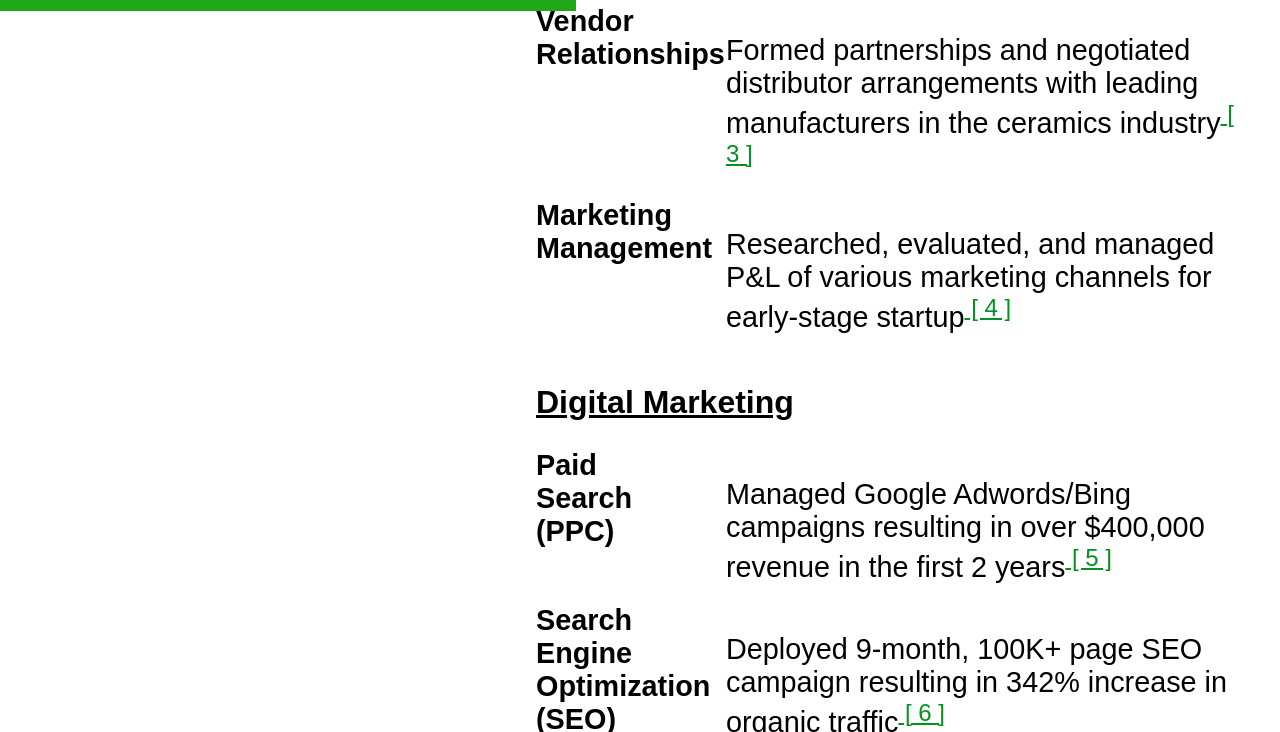
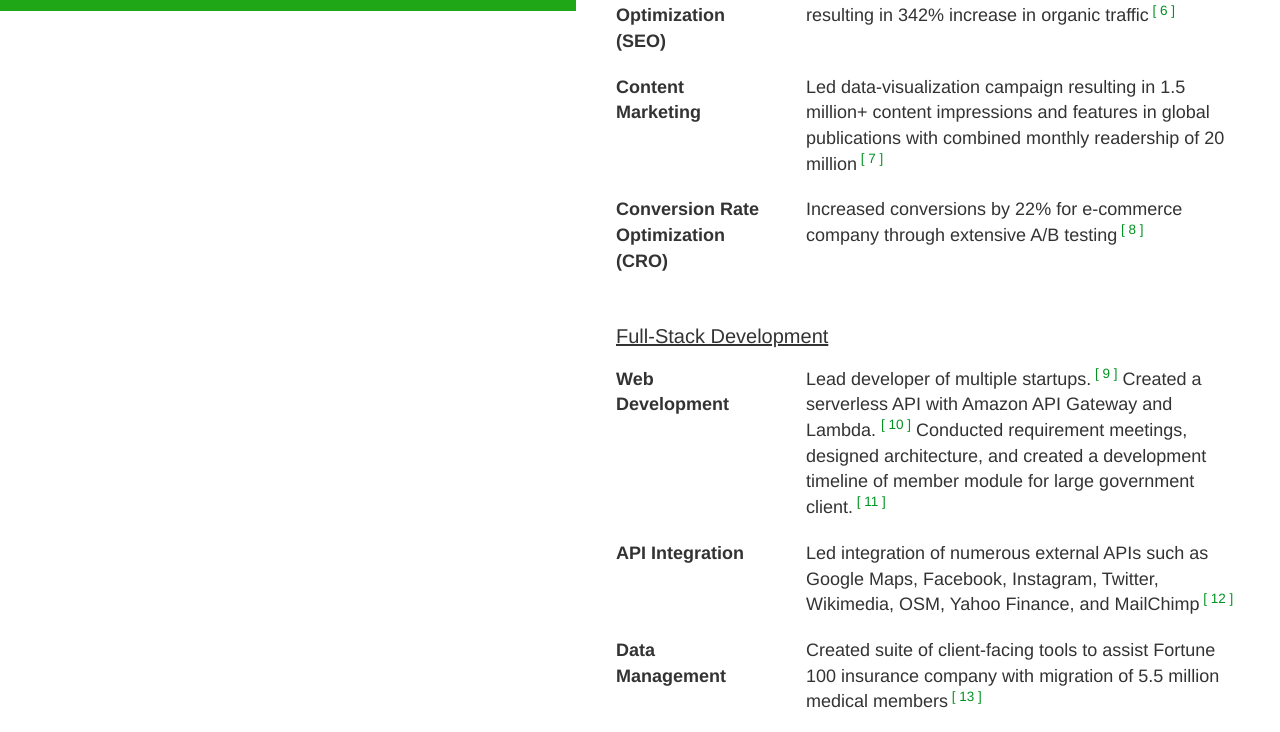
Before and after one commit to teamgonuts/teamgonuts.github.io, a plain HTML site: page index.html in a window 1280 px wide. Shown: the part 789-1521 px from the top of the page. Drawn offline with nearby package versions, Linux system fonts and the light colour scheme.

Commit message:
adding bootstrap

```diff
--- a/index.html
+++ b/index.html
@@ -3,6 +3,11 @@
   <head>
     <link href="styles.css" rel="stylesheet" type="text/css">
     <link rel="stylesheet" href="https://use.fontawesome.com/releases/v5.0.13/css/all.css" integrity="sha384-DNOHZ68U8hZfKXOrtjWvjxusGo9WQnrNx2sqG0tfsghAvtVlRW3tvkXWZh58N9jp" crossorigin="anonymous">
+    <!-- Latest compiled and minified CSS -->
+    <link rel="stylesheet" href="https://maxcdn.bootstrapcdn.com/bootstrap/3.3.7/css/bootstrap.min.css" integrity="sha384-BVYiiSIFeK1dGmJRAkycuHAHRg32OmUcww7on3RYdg4Va+PmSTsz/K68vbdEjh4u" crossorigin="anonymous">
+
+    <!-- Latest compiled and minified JavaScript -->
+    <script src="https://maxcdn.bootstrapcdn.com/bootstrap/3.3.7/js/bootstrap.min.js" integrity="sha384-Tc5IQib027qvyjSMfHjOMaLkfuWVxZxUPnCJA7l2mCWNIpG9mGCD8wGNIcPD7Txa" crossorigin="anonymous"></script>
   </head>
   <body>
     <div class="home">
```
